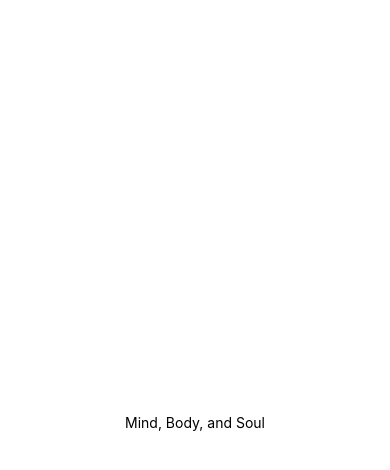
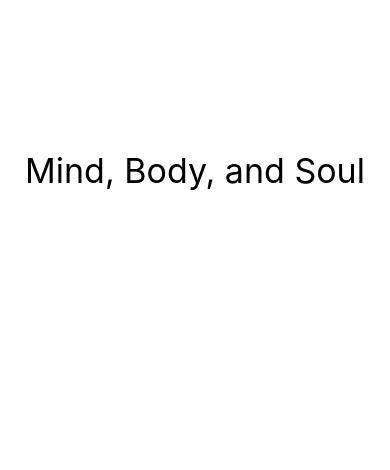
Before and after one commit to KingJay014/MindBodySoul-MBS, a React Native app: screen / in a window 390 px wide. Shown: the top 470 px of the page. Built offline with nearby package versions, Linux system fonts and the light colour scheme.

Commit message:
added title fade-in on homepage

```diff
--- a/App.js
+++ b/App.js
@@ -1,20 +1,46 @@
 import { StatusBar } from 'expo-status-bar';
-import { StyleSheet, Text, View } from 'react-native';
+import { SafeAreaView, StyleSheet, Text, View, Animated } from 'react-native';
+import React, {useEffect, useRef} from 'react';
+
+//IN ORDER TO RUN IN EXPO GO:
+//*
+//cd into project directory
+//npx expo start
+//scan barcode in app
 
 export default function App() {
+
+  const fadeAnim = useRef(new Animated.Value(0)).current;
+
+  useEffect(() => {
+    Animated.timing(fadeAnim, {
+      toValue: 1,
+      duration: 2000,
+      useNativeDriver: true,
+    }).start();
+  }, [fadeAnim]);
+
   return (
-    <View style={styles.container}>
-      <Text>Mind, Body, and Soul</Text>
-      <StatusBar style="auto" />
-    </View>
+    <SafeAreaView style={styles.container}>
+      <View>
+        <Animated.Text style={[styles.text, {opacity: fadeAnim}]}>Mind, Body, and Soul</Animated.Text>
+        <StatusBar style="auto" />
+      </View>
+    </SafeAreaView>
   );
 }
 
 const styles = StyleSheet.create({
   container: {
     flex: 1,
+    paddingTop: 50,
+    paddingHorizontal: 20,
     backgroundColor: '#fff',
     alignItems: 'center',
-    justifyContent: 'center',
+    //justifyContent: 'center',
   },
+  text: {
+    fontSize: 34,
+    paddingTop: 100,
+  }
 });
```
